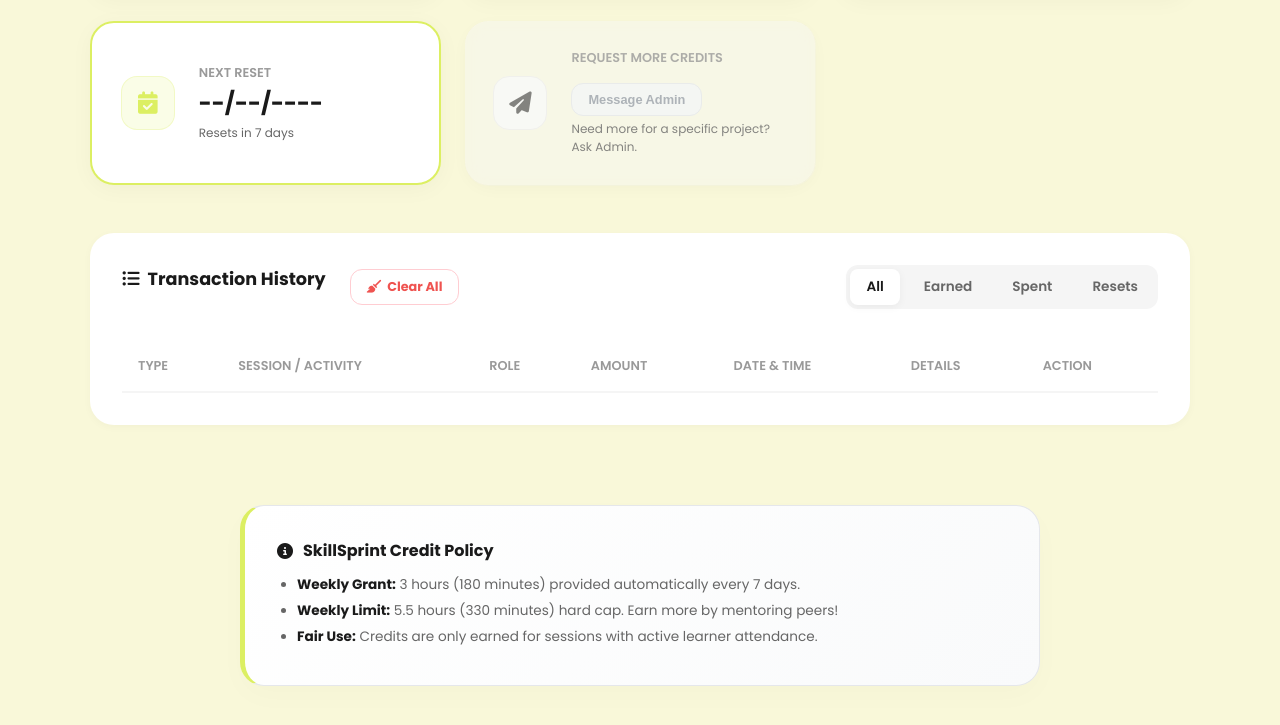
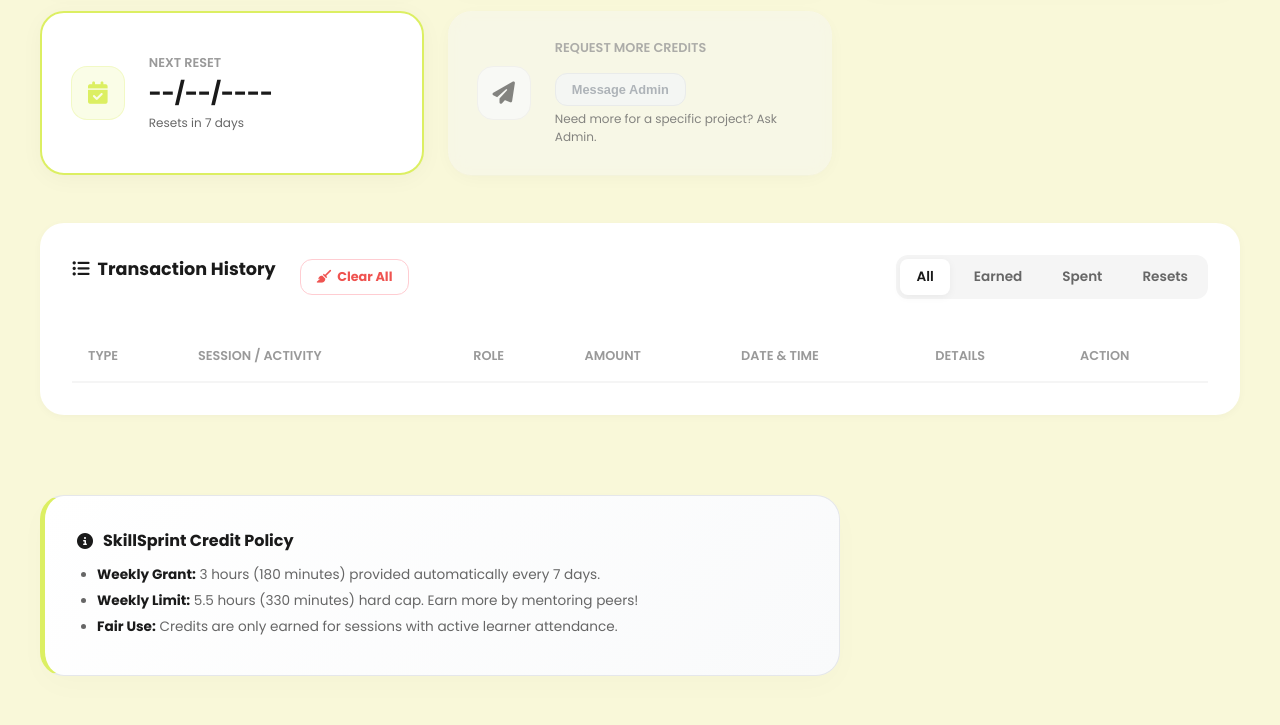
Before and after one commit to SkillSprint-Devs/SkillSprint-Platform, a website: page frontend/wallet.html in a window 1280 px wide. Shown: the part 273-998 px from the top of the page. Drawn offline with Linux system fonts and the light colour scheme; no server answers; sample sign-in values are in the browser's storage.

Commit message:
Final Wallet Polish: Widened main area and left-aligned credit policy card

```diff
--- a/frontend/assets/css/wallet-extra.css
+++ b/frontend/assets/css/wallet-extra.css
@@ -51,21 +51,20 @@
 
 .wallet-focused-container {
   width: 100%;
-  max-width: 1200px;
+  max-width: 100%;
   margin: 0 auto;
-  padding: 40px 24px 80px;
+  padding: 30px 40px 80px;
   min-height: calc(100vh - 100px);
   animation: fadeIn 0.8s cubic-bezier(0.16, 1, 0.3, 1);
 }
 
 .wallet-layout {
   width: 100%;
-  max-width: 1100px;
-  margin: 0 auto;
   display: flex;
   flex-direction: column;
   gap: 3rem;
 }
+
 
 
 @keyframes fadeIn {
@@ -387,7 +386,7 @@
 .wallet-policy-note {
   margin-top: 2rem;
   display: flex;
-  justify-content: center;
+  justify-content: flex-start;
 }
 
 .policy-card {
```
